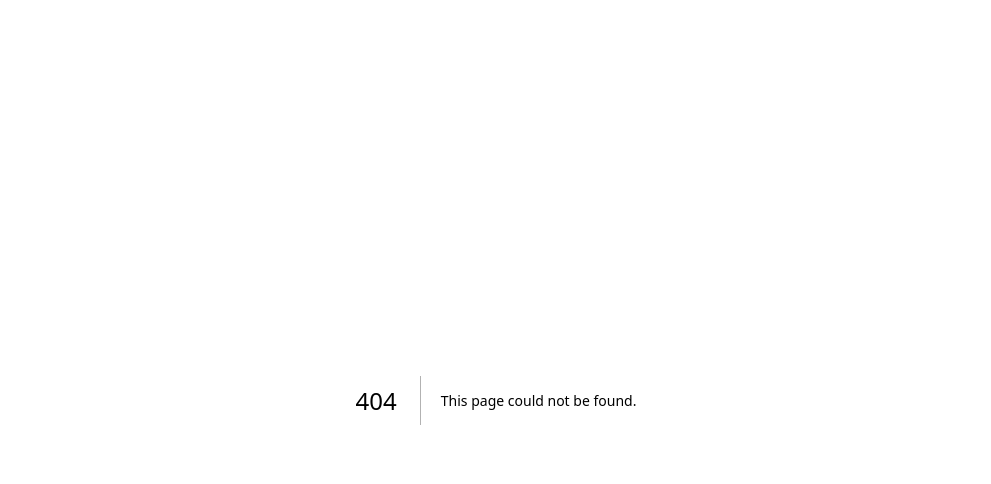
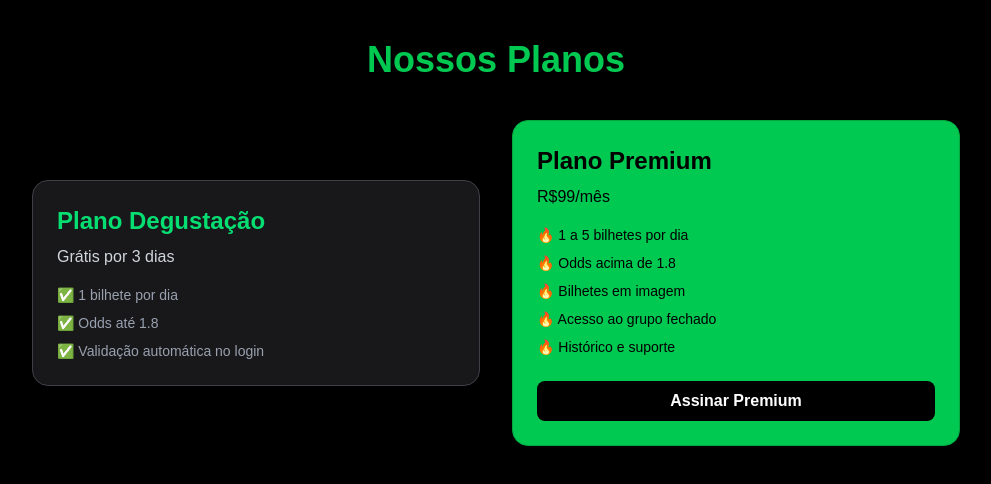
Before and after one commit to GTbetting/GTBetting, a Next.js app: page /planos in a window 1280 px wide. Before the commit this address had no page. Shown: the top 484 px of the page, without its empty margins (144-1135 px from the left). Built offline with nearby package versions, Linux system fonts and the light colour scheme.

Commit message:
Create page.tsx

```diff
--- /dev/null
+++ b/app/planos/page.tsx
@@ -0,0 +1,42 @@
+// src/app/planos/page.tsx
+
+export default function PlanosPage() {
+  return (
+    <main className="min-h-screen bg-black text-white px-4 py-10">
+      <h1 className="text-4xl font-bold text-center text-green-500 mb-10">Nossos Planos</h1>
+
+      <div className="flex flex-col md:flex-row justify-center items-center gap-8 max-w-5xl mx-auto">
+        {/* Plano Degustação */}
+        <div className="bg-zinc-900 rounded-2xl p-6 w-full max-w-md shadow-md border border-zinc-700">
+          <h2 className="text-2xl font-semibold mb-2 text-green-400">Plano Degustação</h2>
+          <p className="text-gray-300 mb-4">Grátis por 3 dias</p>
+          <ul className="text-sm text-gray-400 space-y-2">
+            <li>✅ 1 bilhete por dia</li>
+            <li>✅ Odds até 1.8</li>
+            <li>✅ Validação automática no login</li>
+          </ul>
+        </div>
+
+        {/* Plano Premium */}
+        <div className="bg-green-500 text-black rounded-2xl p-6 w-full max-w-md shadow-md border border-green-600">
+          <h2 className="text-2xl font-bold mb-2">Plano Premium</h2>
+          <p className="text-black mb-4">R$99/mês</p>
+          <ul className="text-sm space-y-2">
+            <li>🔥 1 a 5 bilhetes por dia</li>
+            <li>🔥 Odds acima de 1.8</li>
+            <li>🔥 Bilhetes em imagem</li>
+            <li>🔥 Acesso ao grupo fechado</li>
+            <li>🔥 Histórico e suporte</li>
+          </ul>
+          <a
+            href={process.env.NEXT_PUBLIC_STRIPE_LINK}
+            target="_blank"
+            className="block mt-6 bg-black text-white text-center py-2 rounded-lg font-semibold hover:bg-zinc-900 transition-all"
+          >
+            Assinar Premium
+          </a>
+        </div>
+      </div>
+    </main>
+  );
+}
```
